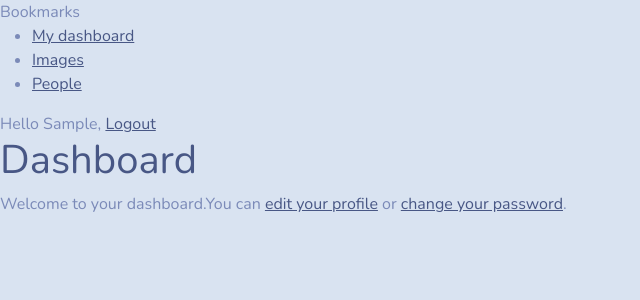
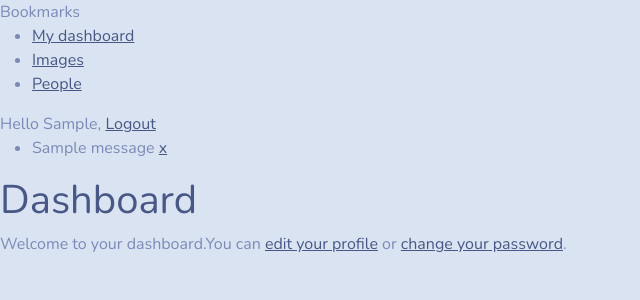
Before and after one commit to faresemad/Social-Website, a Django app: page /account/ in a window 1280 px wide. Shown: the top 300 px of the page, without its empty margins (0-640 px from the left). Run offline with Django 4.2, Linux system fonts and the light colour scheme; a user stored in the database is signed in; tables that the repository leaves empty hold one stand-in row (values such as "Sample post"); one stand-in notice (Sample message) is shown; some libraries are stand-ins or nearby versions.

Commit message:
Using the messages framework

```diff
--- a/account/templates/base.html
+++ b/account/templates/base.html
@@ -35,6 +35,16 @@
         {% endif %}
       </span>
     </div>
+    {% if messages %}
+      <ul class="messages">
+        {% for message in messages %}
+          <li class="{{ message.tags }}">
+        {{ message|safe }}
+          <a href="#" class="close">x</a>
+        </li>
+        {% endfor %}
+      </ul>
+    {% endif %}
     <div id="content">
         {% block content %}
         {% endblock %}
--- a/account/views.py
+++ b/account/views.py
@@ -1,3 +1,4 @@
+from django.contrib import messages
 from django.contrib.auth import authenticate, login
 from django.contrib.auth.decorators import login_required
 from django.http import HttpResponse
@@ -58,6 +59,9 @@ def edit(request):
         if user_form.is_valid() and profile_form.is_valid():
             user_form.save()
             profile_form.save()
+            messages.success(request, "Profile updated " "successfully")
+        else:
+            messages.error(request, "Error updating your profile")
     else:
         user_form = UserEditForm(instance=request.user)
         profile_form = ProfileEditForm(instance=request.user.profile)
```
